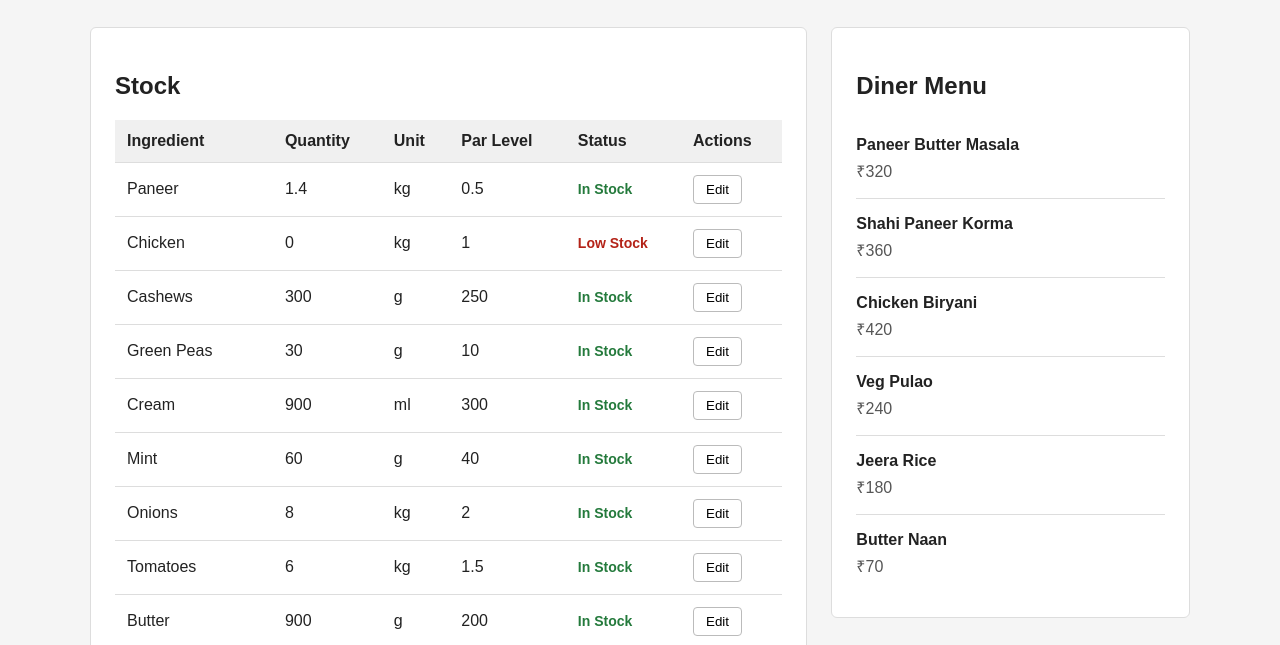
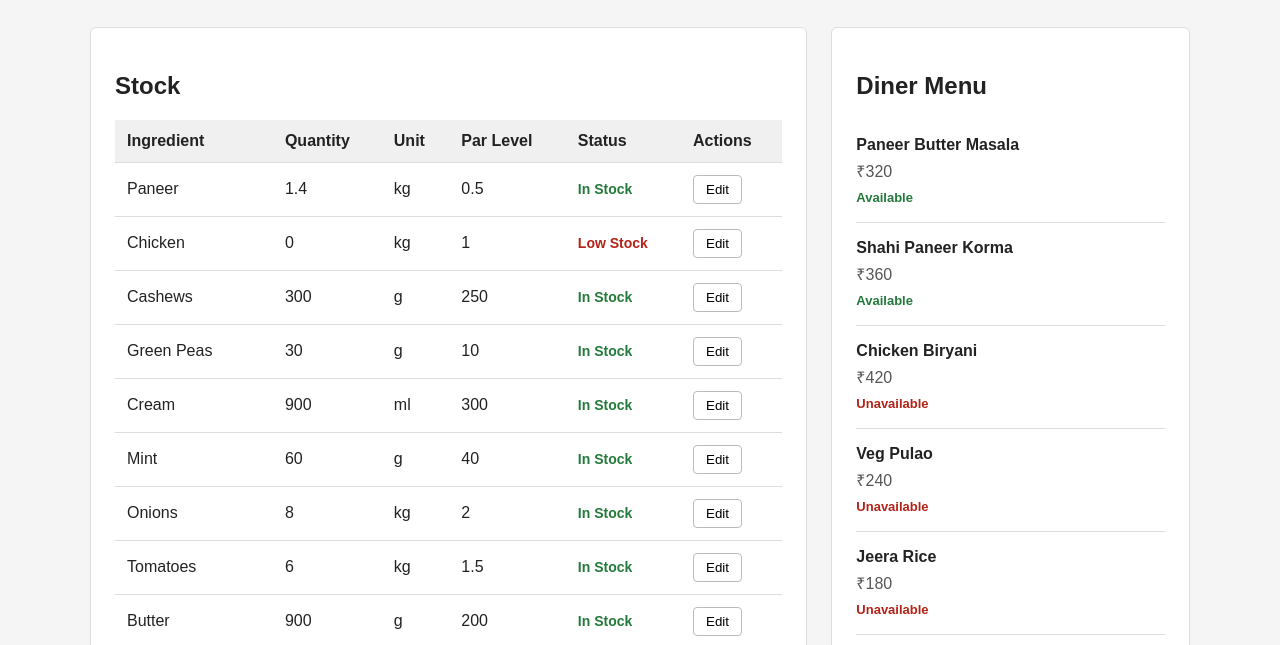
Before and after one commit to BasilZafar11/palyt_assessement, a plain HTML site: page index.html in a window 1280 px wide. Shown: the part 103-748 px from the top of the page. Drawn offline with Linux system fonts and the light colour scheme.

Commit message:
calculate dish availability from stock

```diff
--- a/app.js
+++ b/app.js
@@ -37,6 +37,8 @@ function renderMenu() {
     menuList.innerHTML = "";
 
     recipes.forEach((recipe) => {
+        const available = isDishAvailable(recipe);
+
         const menuItem = document.createElement("div");
         menuItem.className = "menu-item";
 
@@ -44,6 +46,10 @@ function renderMenu() {
             <div>
                 <h3>${recipe.dish}</h3>
                 <p>₹${recipe.price}</p>
+                <span class="menu-status ${
+                    available ? "menu-available" : "menu-unavailable"}">
+                    ${available ? "Available" : "Unavailable"}
+                </span>
             </div>
         `;
 
@@ -123,6 +129,7 @@ function editIngredient(index) {
     ingredient.par = par;
 
     renderStock();
+    renderMenu();
 }
 
 loadStock();
@@ -158,3 +165,15 @@ function findStockIngredient(name) {
             ingredient.name.toLowerCase() === name.toLowerCase()
     );
 }
+
+function isDishAvailable(recipe) {
+    return recipe.ingredients.every((recipeIngredient) => {
+        const stockIngredient = findStockIngredient(recipeIngredient.name);
+
+        if (!stockIngredient) {
+            return false;
+        }
+
+        return stockIngredient.qty >= stockIngredient.par;
+    });
+}
--- a/style.css
+++ b/style.css
@@ -108,3 +108,18 @@ th {
         grid-template-columns: 1fr;
     }
 }
+
+.menu-status {
+    display: inline-block;
+    margin-top: 8px;
+    font-size: 13px;
+    font-weight: 600;
+}
+
+.menu-available {
+    color: #247a3c;
+}
+
+.menu-unavailable {
+    color: #b42318;
+}
```
